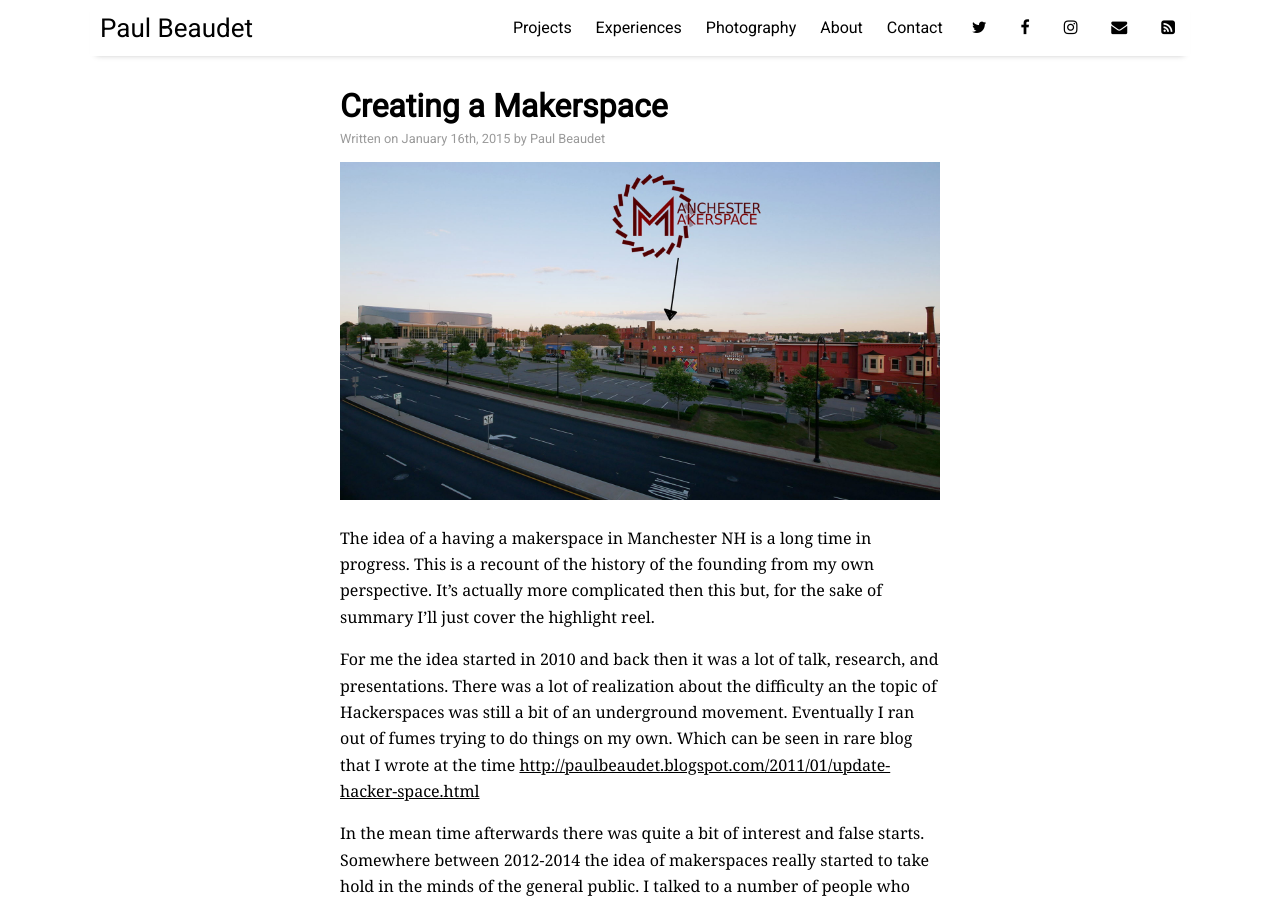
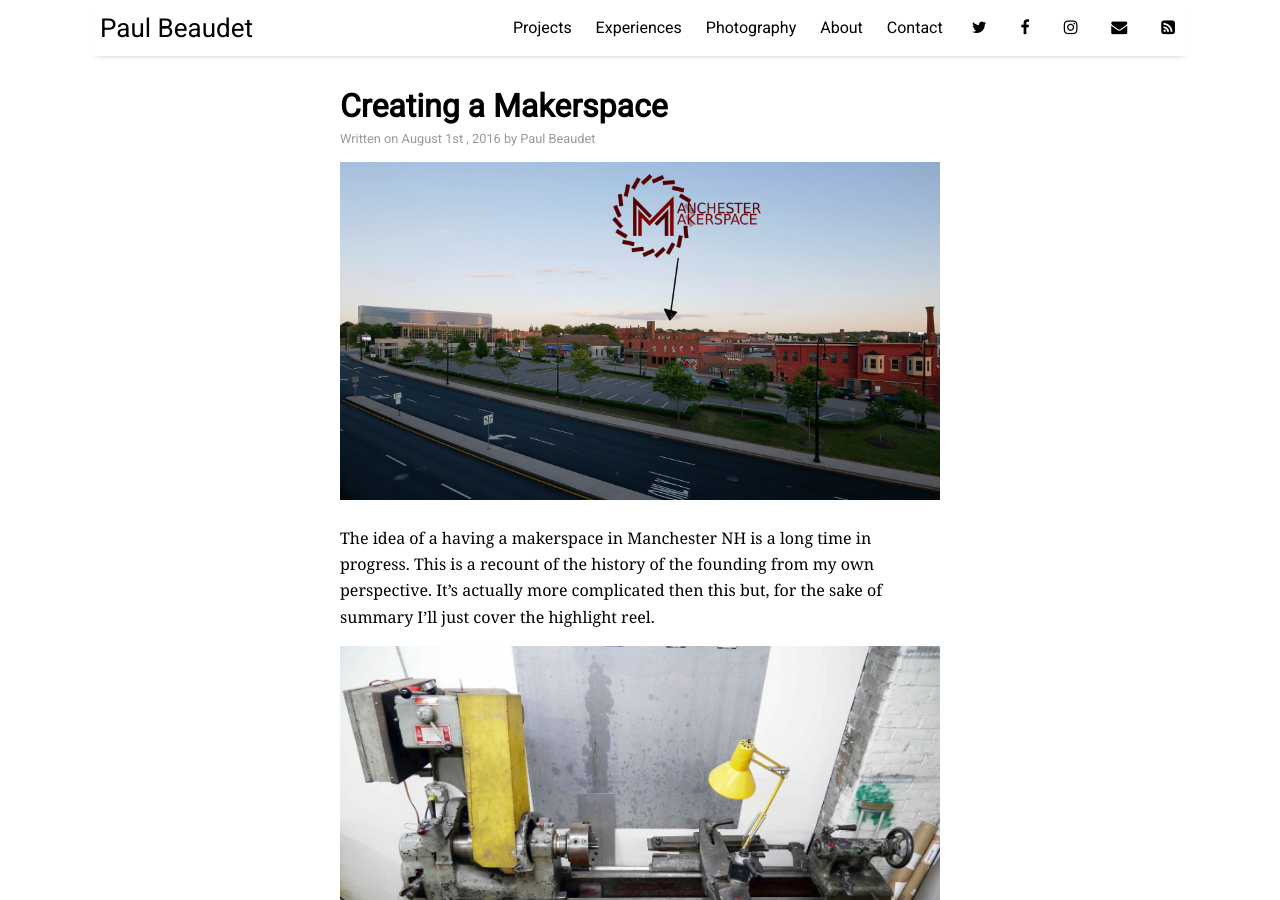
Before and after one commit to PaulBeaudet/paulbeaudet.github.io, a Jekyll site: the page built from _posts/2016-08-01-starting-a-makerspace.md, in a window 1280 px wide and 900 px high. Built offline with Jekyll 4.4.1, drawn with Linux system fonts in a browser that asks for light colours; nearby versions of some CDN libraries; part of the change alters nothing that is shown.

Commit message:
Spruce up post with a better date and some more images

```diff
--- a/_posts/2015-01-16-starting-a-makerspace.md
+++ b/_posts/2016-08-01-starting-a-makerspace.md
@@ -11,10 +11,14 @@ The idea of a having a makerspace in Manchester NH is a long time in progress.
 This is a recount of the history of the founding from my own perspective.
 It's actually more complicated then this but, for the sake of summary I'll just cover the highlight reel.
 
+![Southbend](/assets/img/southbend.jpg)
+
 For me the idea started in 2010 and back then it was a lot of talk, research, and presentations.
 There was a lot of realization about the difficulty an the topic of Hackerspaces was still a bit of an underground movement.
 Eventually I ran out of fumes trying to do things on my own.
 Which can be seen in rare blog that I wrote at the time <http://paulbeaudet.blogspot.com/2011/01/update-hacker-space.html>
+
+![Bridgport](/assets/img/bridgport.jpg)
 
 In the mean time afterwards there was quite a bit of interest and false starts.
 Somewhere between 2012-2014 the idea of makerspaces really started to take hold in the minds of the general public.
@@ -23,10 +27,14 @@ The lack of awareness between individual parties almost became a running joke in
 Almost inevitably there was always a new person coming into monthly show and tells that wanted to start-up a space.
 "Which makerspace guy are we talking about?, oh I thought you were talking about the other one"
 
+![mig](/assets/img/mig.jpg)
+
 Understandably at one point I got a bit skeptical of who was actually interested in getting a space together.
 Particularly knowing it was going to take more than one person to get it together.
 Which could be the topic of a few side tangents.
 However slowly the right people started talking to each other
+
+![Woodshop](/assets/img/woodshop.jpg)
 
 Sometime in late 2014 I was connected with Steve Korzyniowski.
 Steve was very adamant that this was something that needed to happen Manchester.
@@ -49,7 +57,7 @@ My involvement in Manchester Makerspace intensified shortly before the lease was
 It was after this point I became a board member helping get the right folks involved, and build out the space.
 After a bit of a struggle to get occupancy we opened in August of 2016.
 
-![Woodshop](/assets/img/woodshop.jpg)
+![makerspace](/assets/img/makerspace.jpg)
 
 Inevitably we have folks attend our weekly open houses and are excited to learn there is a great and versatile makerspace in their city.
 Many times to them the idea is so new and novel, something they just read about.
```
Also changed, not shown: assets/img/bridgport.jpg (added), assets/img/makerspace.jpg (added), assets/img/mig.jpg (added), assets/img/southbend.jpg (added).
